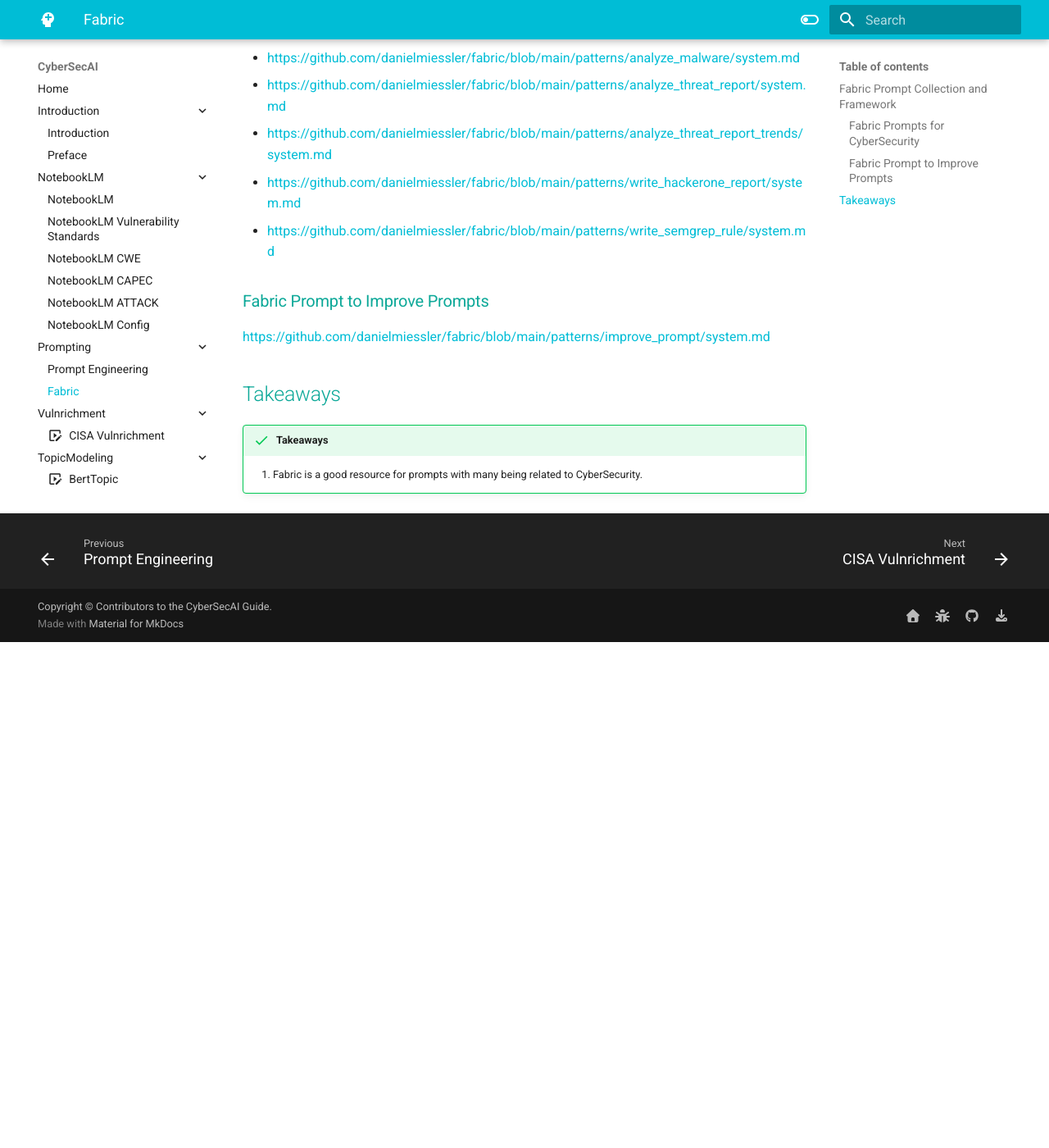
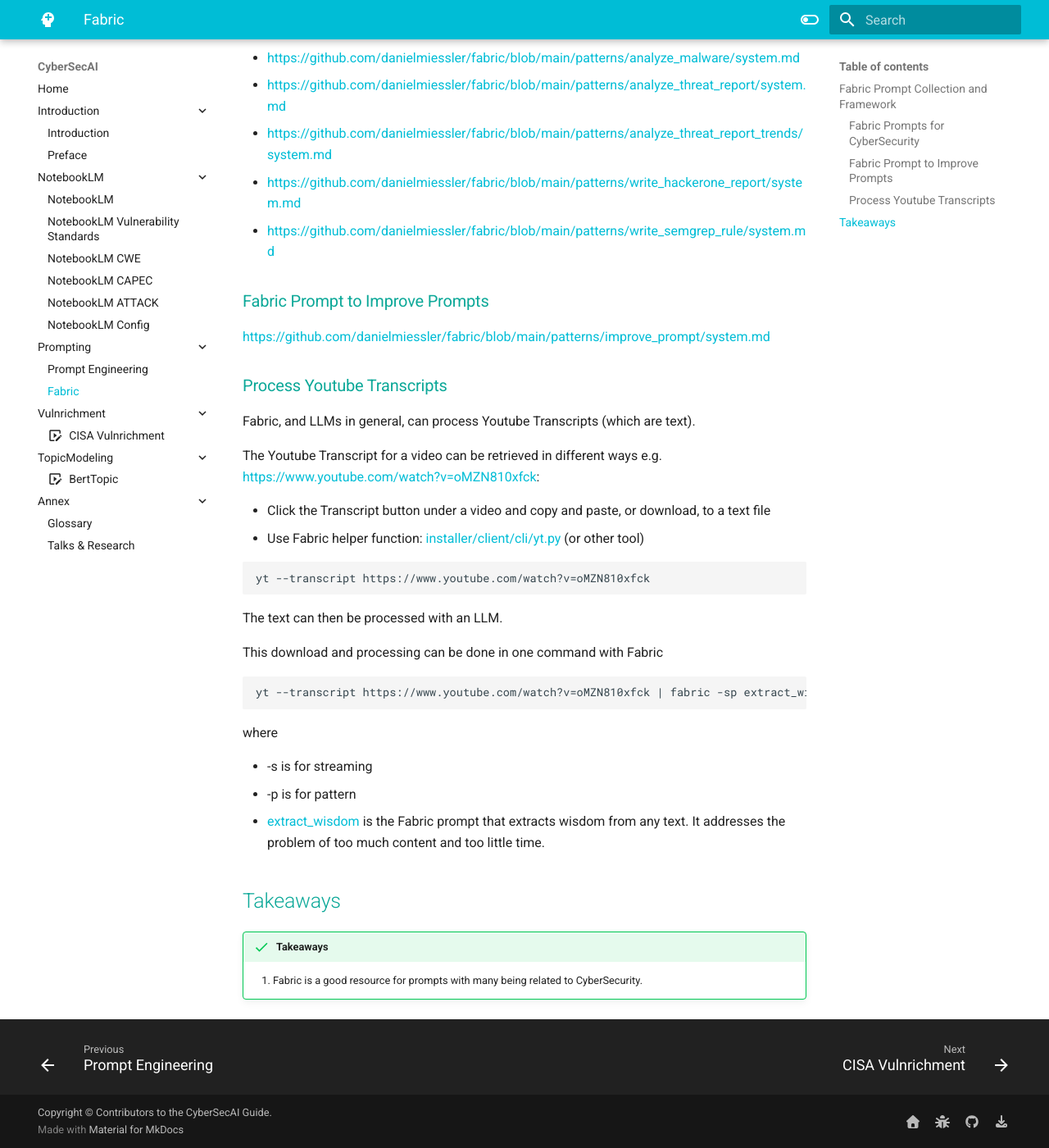
Before and after one commit to CyberSecAI/CyberSecAI.github.io, an MkDocs documentation site: the page built from docs/prompt_engineering/Fabric.md, in a window 1280 px wide and 1400 px high, scrolled down 884 px. Shown: the whole window at 82% size. Built offline with MkDocs 1.6.1 and Material for MkDocs 9.7.7, drawn with Linux system fonts in a browser that asks for light colours; comment, search, counter and statistics services are not loaded; before the commit the page ends 1667 px from its top, so only the background shows below that.

Commit message:
fabric yt

`````diff
--- a/docs/prompt_engineering/Fabric.md
+++ b/docs/prompt_engineering/Fabric.md
@@ -36,7 +36,29 @@
 ### Fabric Prompt to Improve Prompts
 https://github.com/danielmiessler/fabric/blob/main/patterns/improve_prompt/system.md
 
+### Process Youtube Transcripts
 
+Fabric, and LLMs in general, can process Youtube Transcripts (which are text).
+
+The Youtube Transcript for a video can be retrieved in different ways e.g. https://www.youtube.com/watch?v=oMZN810xfck:
+
+* Click the Transcript button under a video and copy and paste, or download, to a text file
+* Use Fabric helper function: [installer/client/cli/yt.py](https://github.com/danielmiessler/fabric/blob/main/installer/client/cli/yt.py) (or other tool)
+
+````
+yt --transcript https://www.youtube.com/watch?v=oMZN810xfck
+````
+The text can then be processed with an LLM.
+
+This download and processing can be done in one command with Fabric
+````
+yt --transcript https://www.youtube.com/watch?v=oMZN810xfck | fabric -sp extract_wisdom
+````
+where
+
+* -s is for streaming
+* -p is for pattern
+* [extract_wisdom](https://github.com/danielmiessler/fabric/tree/main/patterns/extract_wisdom) is the Fabric prompt that extracts wisdom from any text. It addresses the problem of too much content and too little time.
 
 
 ## Takeaways
`````
